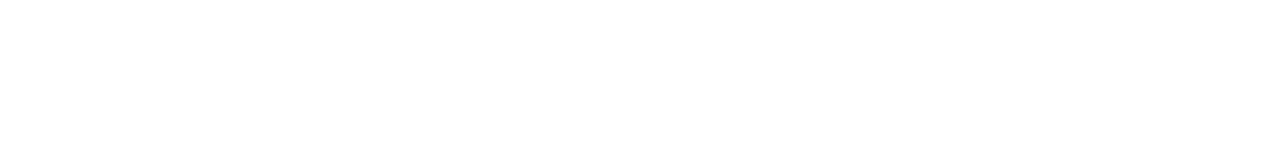
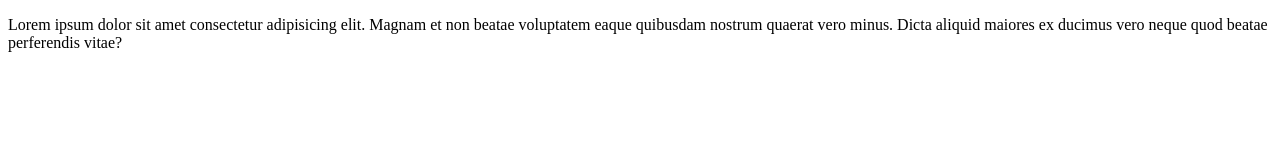
Before and after one commit to naasdd/projetounidocommatheus, a plain HTML site: page index.html in a window 1280 px wide. Drawn offline with Linux system fonts and the light colour scheme.

Commit message:
Update index.html

```diff
--- a/index.html
+++ b/index.html
@@ -7,6 +7,8 @@
     <title>Document</title>
 </head>
 <body>
-
+    <p>
+        Lorem ipsum dolor sit amet consectetur adipisicing elit. Magnam et non beatae voluptatem eaque quibusdam nostrum quaerat vero minus. Dicta aliquid maiores ex ducimus vero neque quod beatae perferendis vitae?
+    </p>
 </body>
 </html>
```
